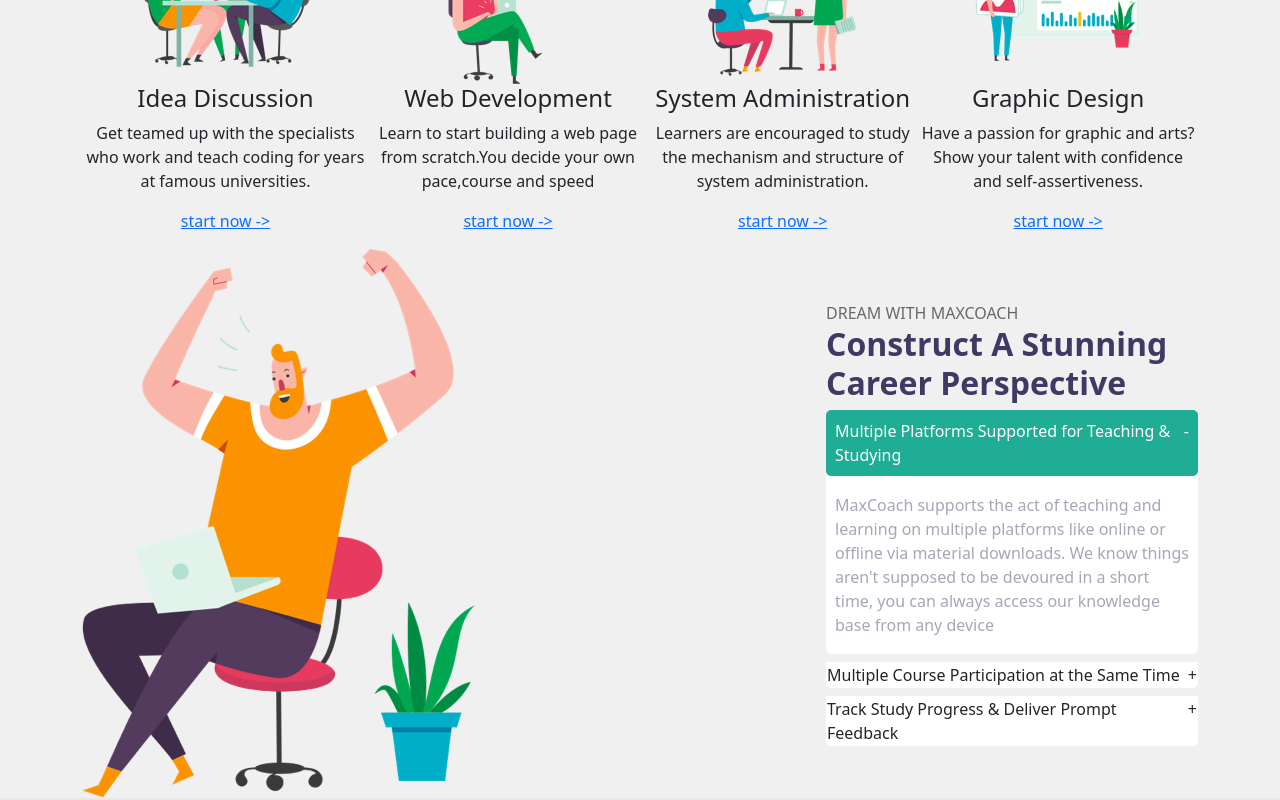
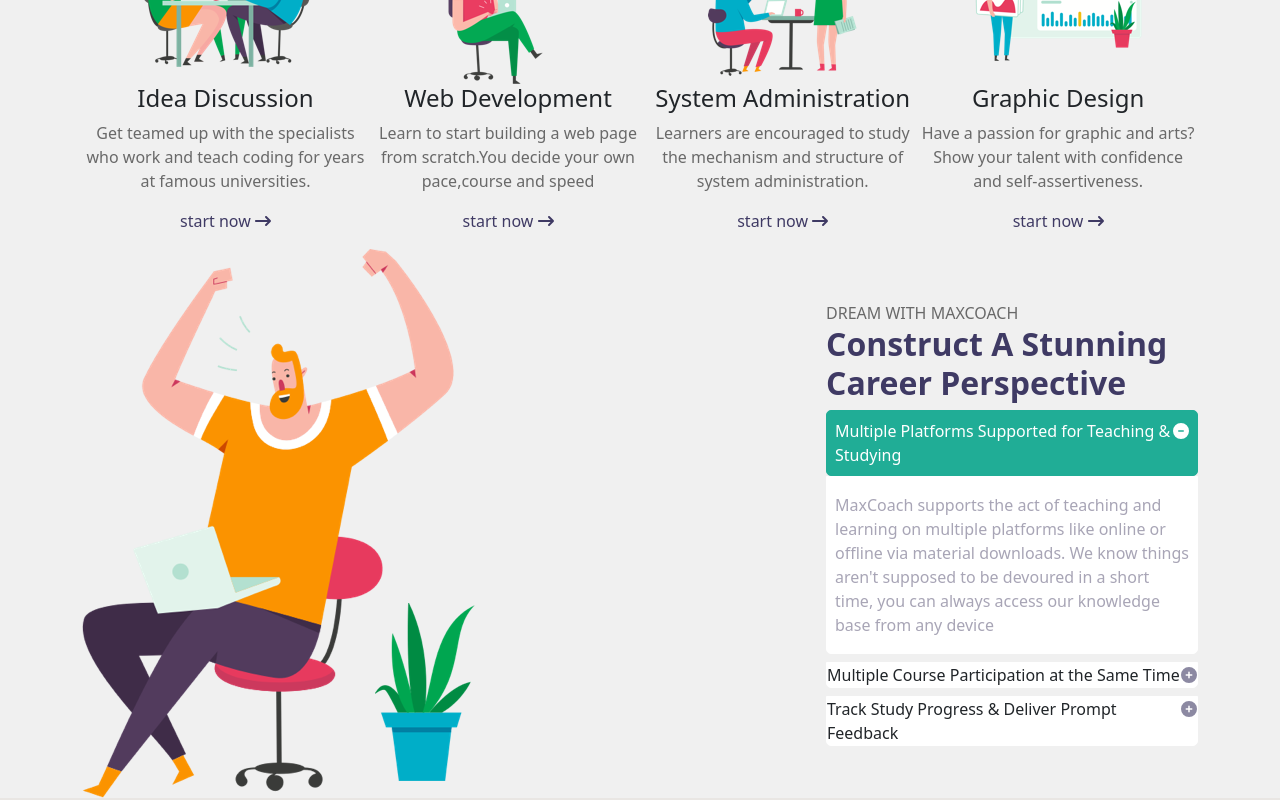
Before and after one commit to AndreaPiazza33/proj-html-vuejs, a Vue app: page / in a window 1280 px wide. Shown: the part 980-1780 px from the top of the page. Built offline with nearby package versions, Linux system fonts and the light colour scheme.

Commit message:
feat: add icons to second section

```diff
--- a/src/assets/scss/partials/_mixins.scss
+++ b/src/assets/scss/partials/_mixins.scss
@@ -59,7 +59,7 @@
 @mixin my-section-title($type) {
   > h2 {
     color: hsl(247.14deg 26.58% 30.98%);
-    font-weight: bolder;
+    font-weight: bold;
   }
   > span {
     color: hsl(0deg 0% 41.18%);
--- a/src/components/AppMain.vue
+++ b/src/components/AppMain.vue
@@ -58,7 +58,7 @@ export default {
         <!--titolo sezione-->
         <div class="section-title-center my-5">
           <span>START LEARNING CODING LANGUAGE</span>
-          <h2>Build Your Dream Today</h2>
+          <h2>Build Your Dream <span class="green-data">Today</span></h2>
         </div>
         <!--cards option corsi-->
         <div class="flex-horizontal">
@@ -79,7 +79,11 @@ export default {
             <h2>Construct A Stunning Career Perspective</h2>
             <div class="flex-horizontal justify-content-between label">
               <span>Multiple Platforms Supported for Teaching & Studying</span>
-              <span>-</span>
+              <span
+                ><font-awesome-icon
+                  icon="fa-solid fa-circle-minus"
+                  style="color: #ffffff"
+              /></span>
             </div>
             <div class="white-bg-text">
               <p>
@@ -93,13 +97,21 @@ export default {
               class="flex-horizontal justify-content-between white-bg-text mt-2"
             >
               <span>Multiple Course Participation at the Same Time</span>
-              <span>+</span>
+              <span
+                ><font-awesome-icon
+                  icon="fa-solid fa-circle-plus"
+                  style="color: #8c89a2"
+              /></span>
             </div>
             <div
               class="flex-horizontal justify-content-between white-bg-text mt-2"
             >
               <span>Track Study Progress & Deliver Prompt Feedback</span>
-              <span>+</span>
+              <span
+                ><font-awesome-icon
+                  icon="fa-solid fa-circle-plus"
+                  style="color: #8c89a2"
+              /></span>
             </div>
           </div>
         </div>
--- a/src/components/AppOptions.vue
+++ b/src/components/AppOptions.vue
@@ -18,9 +18,18 @@ export default {
   >
     <img :src="option.imageUrl" alt="options image" />
     <h4>{{ option.title }}</h4>
-    <p>{{ option.text }}</p>
-    <a href="#">start now -></a>
+    <p class="dark-gray-data">{{ option.text }}</p>
+    <a class="blue-data" href="#"
+      >start now
+      <font-awesome-icon
+        icon="fa-solid fa-arrow-right-long"
+        style="color: #3f3a64"
+    /></a>
   </div>
 </template>
 
-<style lang="scss"></style>
+<style lang="scss">
+a {
+  text-decoration: none;
+}
+</style>
```
Also changed, not shown: src/main.js (+7 -1 lines).
